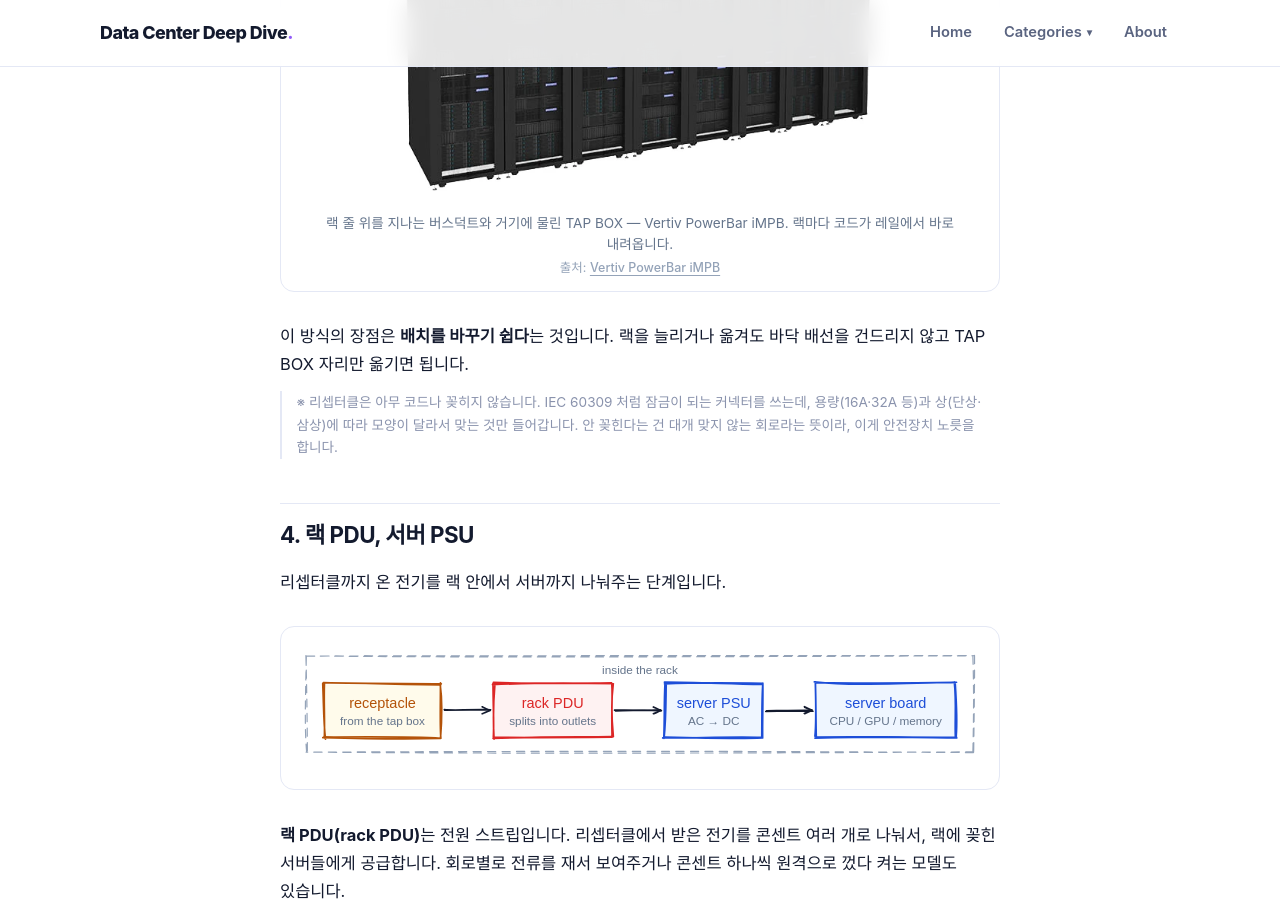
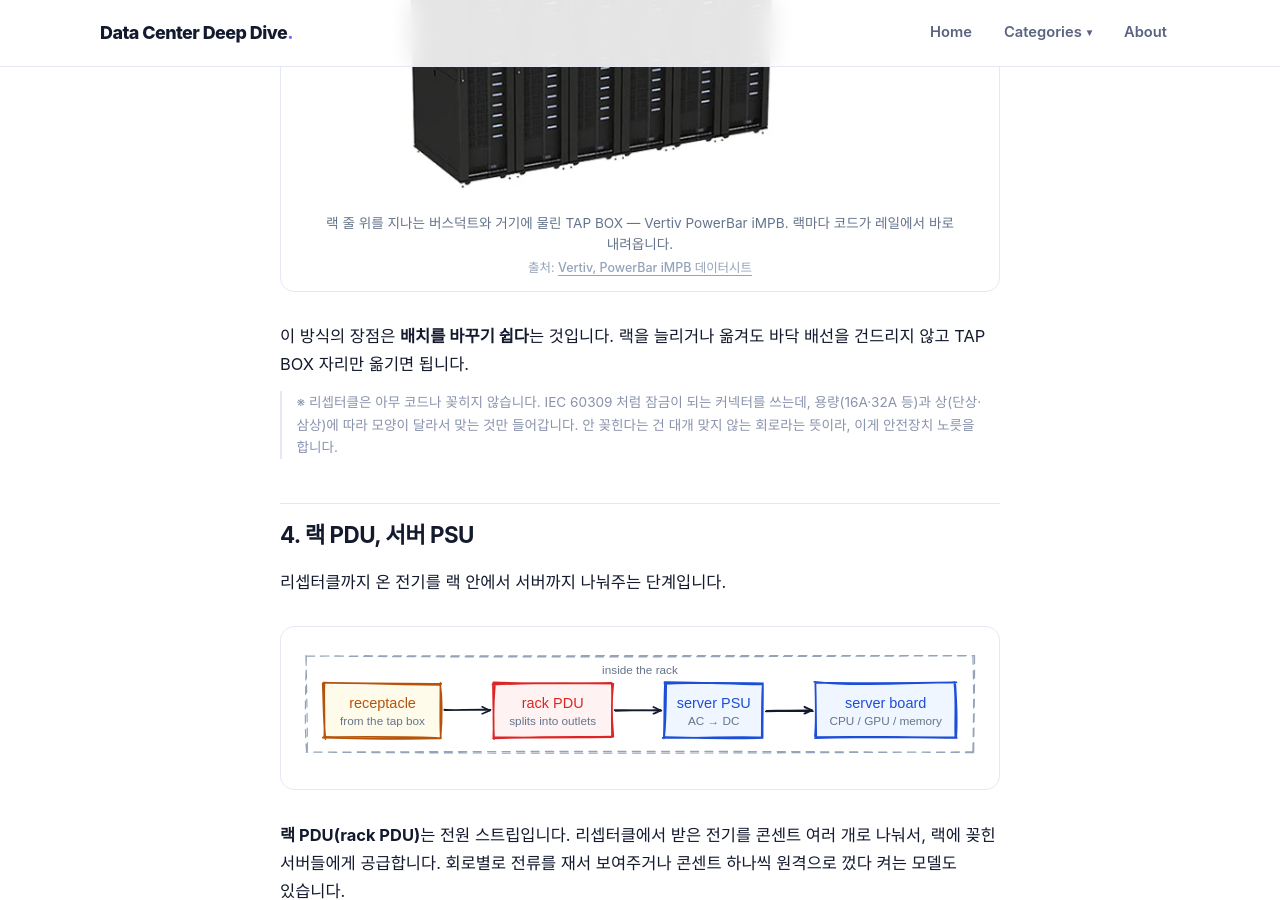
Before and after one commit to ssyrc/ssyrc.github.io, a Jekyll site: the page built from _posts/ko/2026-10-01-datacenter-power-supply.md, in a window 1280 px wide and 900 px high, scrolled down 4948 px. Built offline with Jekyll 4.4.1, drawn with Linux system fonts in a browser that asks for light colours; some web fonts are replaced.

Commit message:
Swap the busway photo and cite Vertiv's own datasheet
Replaces the render with the one the author picked, and moves the source
off the distributor's product page onto vertiv.com.

Cropped to content as before: 530x432, 28KB.

Co-Authored-By: Claude Opus 5 <noreply@anthropic.com>
Claude-Session: https://claude.ai/code/session_01At6mD3wUXNXJZn78ZeJBtt

```diff
--- a/_posts/ko/2026-10-01-datacenter-power-supply.md
+++ b/_posts/ko/2026-10-01-datacenter-power-supply.md
@@ -93,9 +93,9 @@ UPS와 발전기는 역할이 다릅니다. **UPS는 평상시에도 전기가
 **리셉터클(receptacle)**은 TAP BOX에 달린 콘센트입니다. 랙의 전원 코드가 실제로 꽂히는 자리죠.
 
 <figure class="photo">
-  <img src="/assets/images/busway-tapbox-vertiv.webp" alt="랙 여덟 대가 늘어선 줄 위로 레일 하나가 지나가고, 레일에 물린 상자마다 전원 코드가 아래 랙으로 내려온다." width="768" height="525" loading="lazy" decoding="async">
+  <img src="/assets/images/busway-tapbox-vertiv.webp" alt="랙 여섯 대가 늘어선 줄 위로 레일 하나가 지나가고, 레일에 물린 상자마다 전원 코드가 아래 랙으로 내려온다." width="530" height="432" loading="lazy" decoding="async">
   <figcaption>랙 줄 위를 지나는 버스덕트와 거기에 물린 TAP BOX — Vertiv PowerBar iMPB. 랙마다 코드가 레일에서 바로 내려옵니다.
-  <span class="src">출처: <a href="https://www.elecsupport.com/products/critical-power/power-distribution/overhead/vertiv-powerbar-impb">Vertiv PowerBar iMPB</a></span></figcaption>
+  <span class="src">출처: <a href="https://www.vertiv.com/globalassets/shared/vertiv-powerbarimpb-ds-en-emea-mka4l0ukmbx-web.pdf">Vertiv, PowerBar iMPB 데이터시트</a></span></figcaption>
 </figure>
 
 이 방식의 장점은 **배치를 바꾸기 쉽다**는 것입니다. 랙을 늘리거나 옮겨도 바닥 배선을
```
Also changed, not shown: assets/images/busway-tapbox-vertiv.webp.
